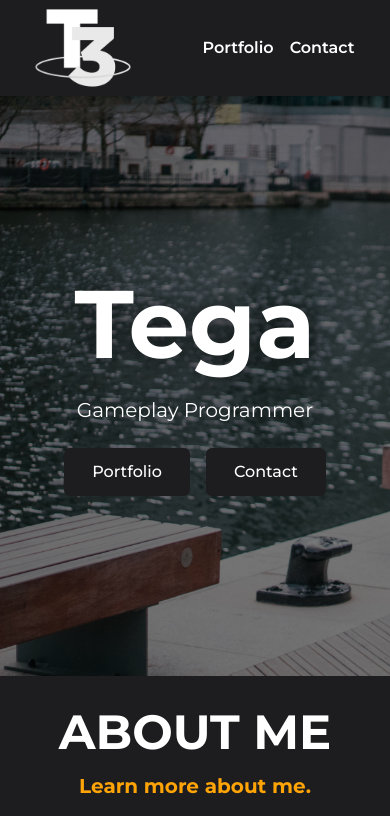
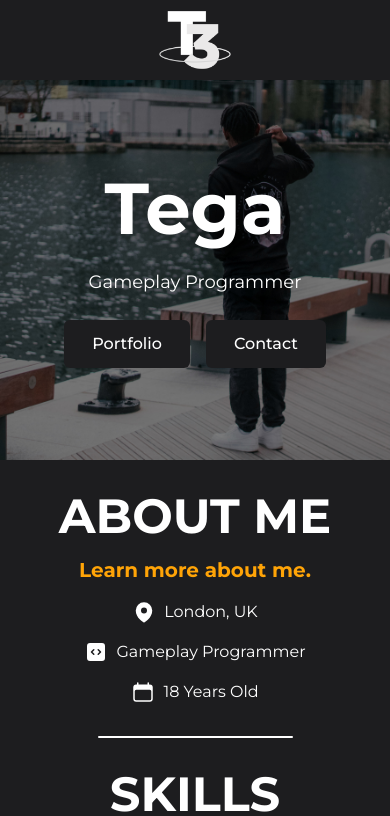
Before and after one commit to TegaBC/rblx-portfolio, a React (Vite) app: page / in a window 390 px wide. Shown: the top 816 px of the page. Built offline with nearby package versions, Linux system fonts and the light colour scheme.

Commit message:
mobile style changes

```diff
--- a/src/components/landing.jsx
+++ b/src/components/landing.jsx
@@ -1,10 +1,10 @@
 import { Link } from  "react-router-dom"
 
 export default function Landing() {
-    return <div className="h-[580px] bg-splash bg-cover text-text">
+    return <div className="h-[380px] sm:h-[580px] bg-splash bg-cover bg-center sm:bg-left-top text-text">
        <div className="flex flex-col gap-6 items-center justify-center h-full">
-            <h1 className="[text-shadow:_0px_2px_26px_rgba(0_0_0_/_59%)] text-8xl font-bold">Tega</h1>
-            <h2 className="[text-shadow:_0px_2px_26px_rgba(0_0_0_/_59%)] text-xl">Gameplay Programmer</h2>
+            <h1 className="[text-shadow:_0px_2px_26px_rgba(0_0_0_/_59%)] text-7xl sm:text-8xl font-bold">Tega</h1>
+            <h2 className="[text-shadow:_0px_2px_26px_rgba(0_0_0_/_59%)] text-lg sm:text-xl">Gameplay Programmer</h2>
 
             <div className="flex gap-4 font-medium">
                 <Link to="/portfolio" className="bg-main px-7 py-3 rounded-md hover:bg-mainHover">Portfolio</Link>
--- a/src/components/navbar.jsx
+++ b/src/components/navbar.jsx
@@ -1,14 +1,13 @@
 import { Link  } from "react-router-dom"
 
 export default function NavBar () {
-    return <div className="bg-main text-text h-24 flex items-center drop-shadow justify-around">
+    return <div className="bg-main text-text h-20 sm:h-24 py-1 sm:py-0 flex items-center drop-shadow justify-around">
         <Link to="/" className="font-semibold text-2xl h-full">
         <img className="h-full" src="/icon.png" alt="" />
         </Link>
-        <div className="flex gap-4 font-semibold">
+        <div className="hidden sm:flex gap-4 font-semibold">
             <Link to="/portfolio" className="hover:text-accent transition-colors">Portfolio</Link>
             <Link to="/contact" className="hover:text-accent transition-colors">Contact</Link>
-
         </div>
     </div>
 }
--- a/src/components/socials.jsx
+++ b/src/components/socials.jsx
@@ -1,7 +1,7 @@
 
 export default function Contact() {
     return <div className="flex flex-col items-center bg-main py-8 text-text">
-        <div className="flex flex-wrap justify-center items-center gap-24 lg:gap-48  px-8">
+        <div className="flex flex-wrap justify-center items-center gap-16 sm:gap-24 lg:gap-48  px-8">
             <a href="https://twitter.com/JustTega_" target="_blank" rel="noreferrer" className="flex items-center justify-center flex-col gap-2 group">
                 <div className="text-8xl group-hover:text-accent transition-colors">
                     <svg xmlns="http://www.w3.org/2000/svg" width="50" height="50" fill="currentColor" class="bi bi-twitter" viewBox="0 0 16 16">
--- a/src/pages/contact.jsx
+++ b/src/pages/contact.jsx
@@ -5,10 +5,10 @@ import NavBar from "../components/navbar";
 export default function ContactPage() {
     return <>
         <NavBar />
-        <div className="h-[480px] bg-splash bg-cover text-text">
+        <div className="h-[380px] sm:h-[480px] bg-splash bg-cover text-text bg-center sm:bg-left-top">
             <div className="flex flex-col gap-6 items-center justify-center h-full">
-                <h1 className="[text-shadow:_0px_2px_26px_rgba(0_0_0_/_59%)] text-center text-6xl lg:text-8xl font-bold">CONTACT ME</h1>
-                <h2 className="[text-shadow:_0px_2px_26px_rgba(0_0_0_/_59%)] text-xl">Ways to get in contact.</h2>
+                <h1 className="[text-shadow:_0px_2px_26px_rgba(0_0_0_/_59%)] text-center text-5xl lg:text-8xl font-bold">CONTACT ME</h1>
+                <h2 className="[text-shadow:_0px_2px_26px_rgba(0_0_0_/_59%)] text-lg lg:text-xl">Ways to get in contact.</h2>
             </div>
         </div>
         <div className="bg-main py-20">
--- a/src/pages/portfolio.jsx
+++ b/src/pages/portfolio.jsx
@@ -6,14 +6,14 @@ export default function PortfolioPage() {
     return (
         <>
             <NavBar />
-            <div className="h-[480px] bg-splash bg-cover text-text">
+            <div className="h-[380px] sm:h-[480px] bg-splash bg-cover text-text bg-center sm:bg-left-top">
                 <div className="flex flex-col gap-6 items-center justify-center h-full">
-                    <h1 className="[text-shadow:_0px_2px_26px_rgba(0_0_0_/_59%)] text-center text-6xl lg:text-8xl font-bold">PORTFOLIO</h1>
-                    <h2 className="[text-shadow:_0px_2px_26px_rgba(0_0_0_/_59%)] text-xl">View my past work and projects</h2>
+                    <h1 className="[text-shadow:_0px_2px_26px_rgba(0_0_0_/_59%)] text-center text-5xl lg:text-8xl font-bold">PORTFOLIO</h1>
+                    <h2 className="[text-shadow:_0px_2px_26px_rgba(0_0_0_/_59%)] text-lg lg:text-xl">View my past work and projects</h2>
                 </div>
             </div>
             <div className="flex flex-col items-center bg-main pt-8 text-text">
-                <h1 className="text-6xl lg:text-7xl font-bold mb-4 text-center px-2">PAST GAMES</h1>
+                <h1 className="text-5xl lg:text-7xl font-bold mb-4 text-center px-2">PAST GAMES</h1>
                 <h2 className="text-xl font-bold text-accent mb-8 text-center px-2">Games I have developed or contributed to.</h2>
                 <div className="bg-main flex flex-col gap-12 items-center justify-center mb-8">
 
@@ -111,7 +111,7 @@ export default function PortfolioPage() {
             </div>
             <Divider />
             <div className="flex flex-col items-center bg-main pt-8 text-text px-8">
-                <h1 className="text-6xl lg:text-7xl font-bold mb-4">MODULES</h1>
+                <h1 className="text-5xl lg:text-7xl font-bold mb-4">MODULES</h1>
                 <h2 className="text-xl font-bold text-accent mb-8 text-center">Libraries and modules I am currently working on.</h2>
 
                 <div className="bg-main flex flex-col gap-8 items-center justify-center mb-8">
@@ -153,7 +153,7 @@ export default function PortfolioPage() {
             </div>
             <Divider />
             <div className="flex flex-col items-center bg-main pt-8 text-text p-8">
-                <h1 className="text-6xl lg:text-7xl font-bold mb-4">PROJECTS</h1>
+                <h1 className="text-5xl lg:text-7xl font-bold mb-4">PROJECTS</h1>
                 <h2 className="text-xl font-bold text-accent mb-8 text-center">Small projects and games by me.</h2>
 
                 <div className="bg-main flex flex-col gap-12 items-center justify-center mb-8">
```
